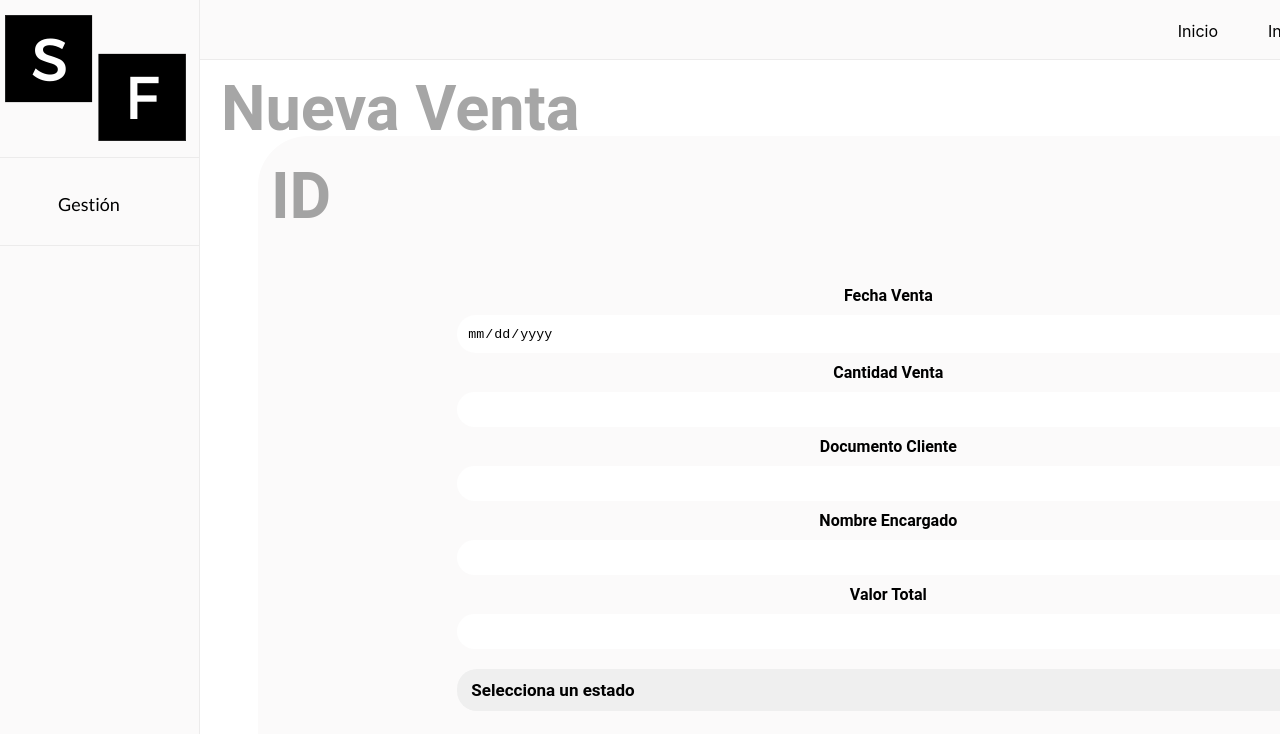
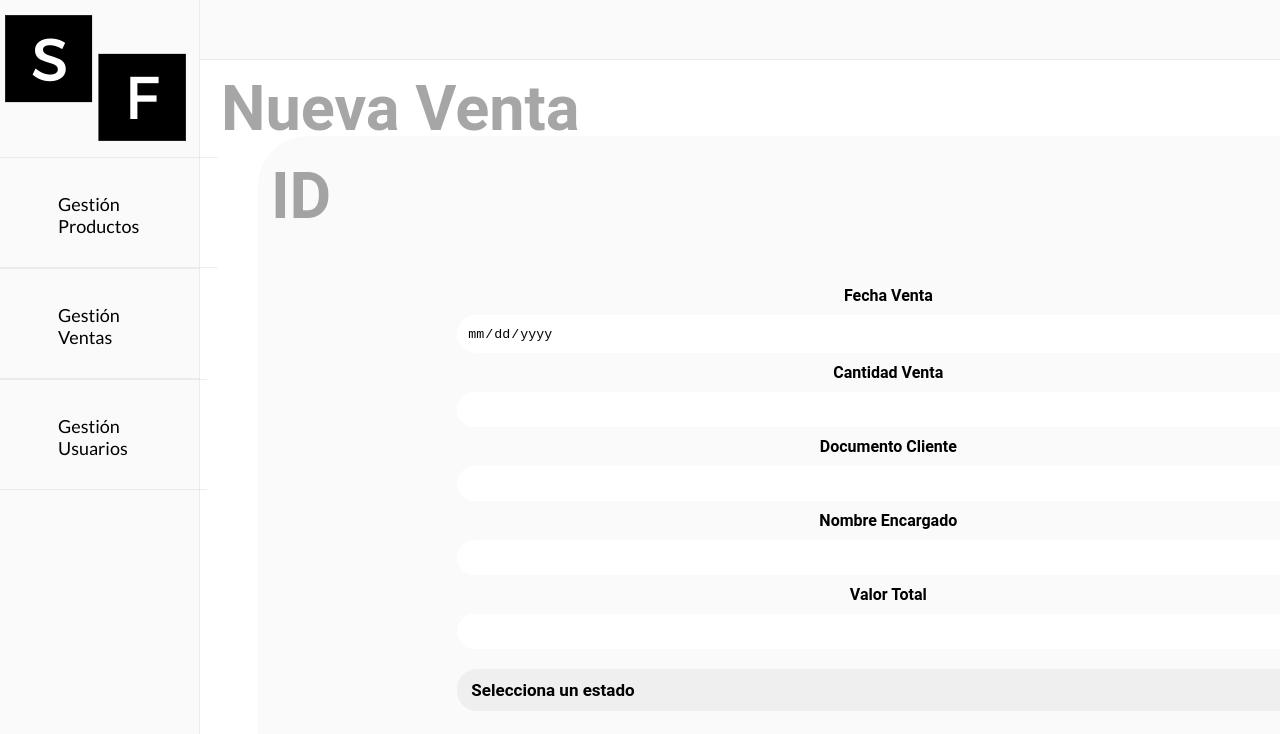
Before and after one commit to johiny/Sell_In_A_Flash, a React (Create React App) app: page /Maestro-Ventas/NuevaVenta in a window 1280 px wide. Shown: the top 734 px of the page. Built offline with nearby package versions, Linux system fonts and the light colour scheme.

Commit message:
mejoras barras de navegación

```diff
--- a/src/components/NavBars.jsx
+++ b/src/components/NavBars.jsx
@@ -1,21 +1,23 @@
 import Logo from 'media/logo.png';
 import {NavLink,Link} from "react-router-dom";
+import Logout from "media/logout.svg"
 const NavBars = () => {
     return(
         <header className="wrapper">
         <nav>
             <ul className="navlinks">
+        <NavLink to="/" activeClassName="selected">
         <li>Inicio</li>
-        <li>Info Ventas</li>
-        <NavLink to="/Maestro-Ventas" activeClassName="selected">
-        <li>Estado Ventas</li>
+        <li><img className="Logout_logo" src={Logout}></img>Cerrar Sesión</li>
         </NavLink>
             </ul>
         </nav>
         <div id="leftbar">
             <Link to="/index"><img id="logo" src={Logo} alt="logo SF"></img></Link>
             <ul id="leftbar_links">
-                <li>Gestión</li>
+                <li>Gestión Productos</li>
+                <li>Gestión Ventas</li>
+                <li>Gestión Usuarios</li>
             </ul>
         </div>
     </header>
--- a/src/pages/Maestro-Ventas/NuevaVenta.jsx
+++ b/src/pages/Maestro-Ventas/NuevaVenta.jsx
@@ -17,6 +17,7 @@ const NuevaVenta = () => {
             ventanueva[key] = value;
         })
         setSaveChanges(false)
+        setVentas([...ventas,ventanueva])
         console.log(ventanueva)
 
     }
--- a/src/styles/LayoutStyle.css
+++ b/src/styles/LayoutStyle.css
@@ -69,7 +69,6 @@ nav li:hover {
   border-top: 1px solid rgba(97, 97, 97, 0.1);
   font-family: 'Lato',sans-serif;
   font-size: 18px;
-  padding: 35px 79px 30px 58px;
   font-weight: regular;
 }
 
--- a/src/styles/Styles.css
+++ b/src/styles/Styles.css
@@ -24,7 +24,7 @@ nav {
 
 .navlinks {
   float: right;
-  margin-right: 30%;
+  margin-right: 0%;
   cursor: pointer;
 }
 
@@ -69,8 +69,11 @@ nav li:hover {
   border-top: 1px solid rgba(97, 97, 97, 0.1);
   font-family: 'Lato',sans-serif;
   font-size: 18px;
-  padding: 35px 79px 30px 58px;
   font-weight: regular;
+}
+.Logout_logo {
+  width: 6%;
+  display: inline-block;
 }
 
 #leftbar li:hover {
```
Also changed, not shown: src/media/logout.svg (added).
